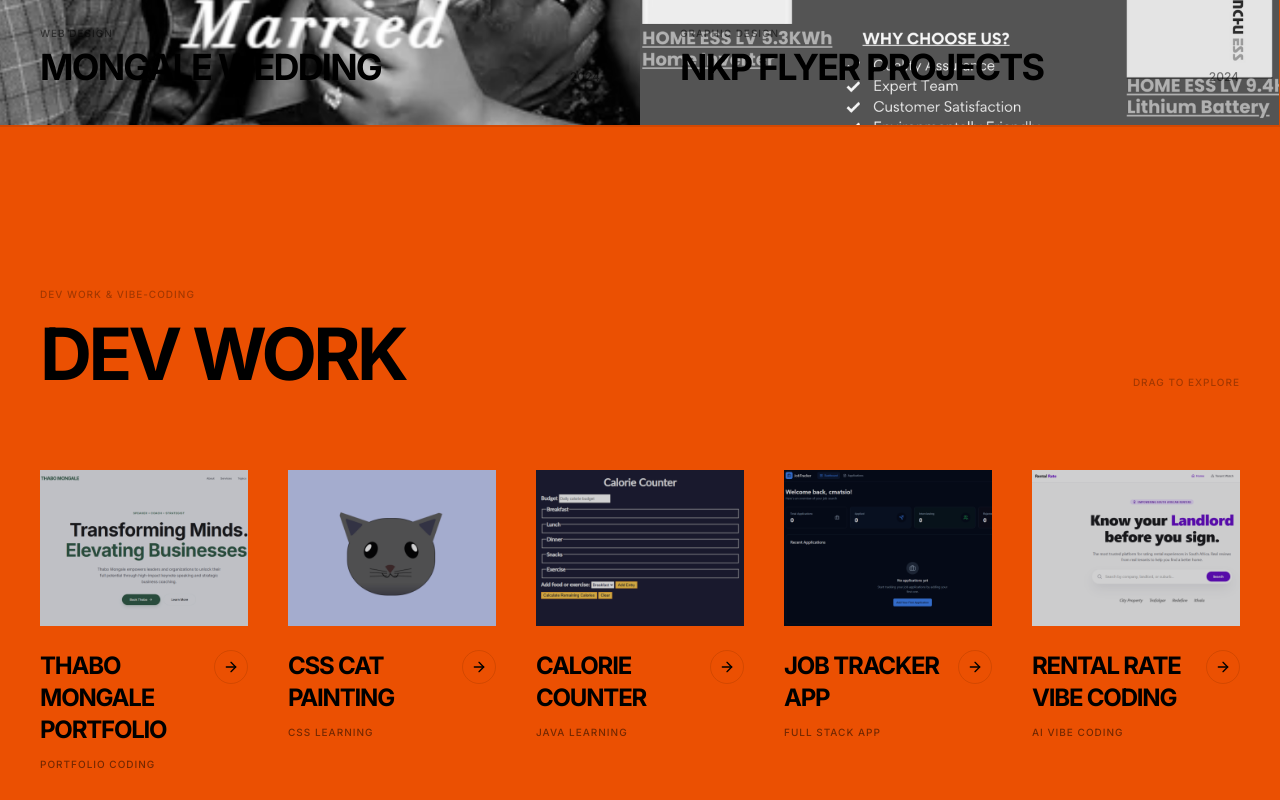
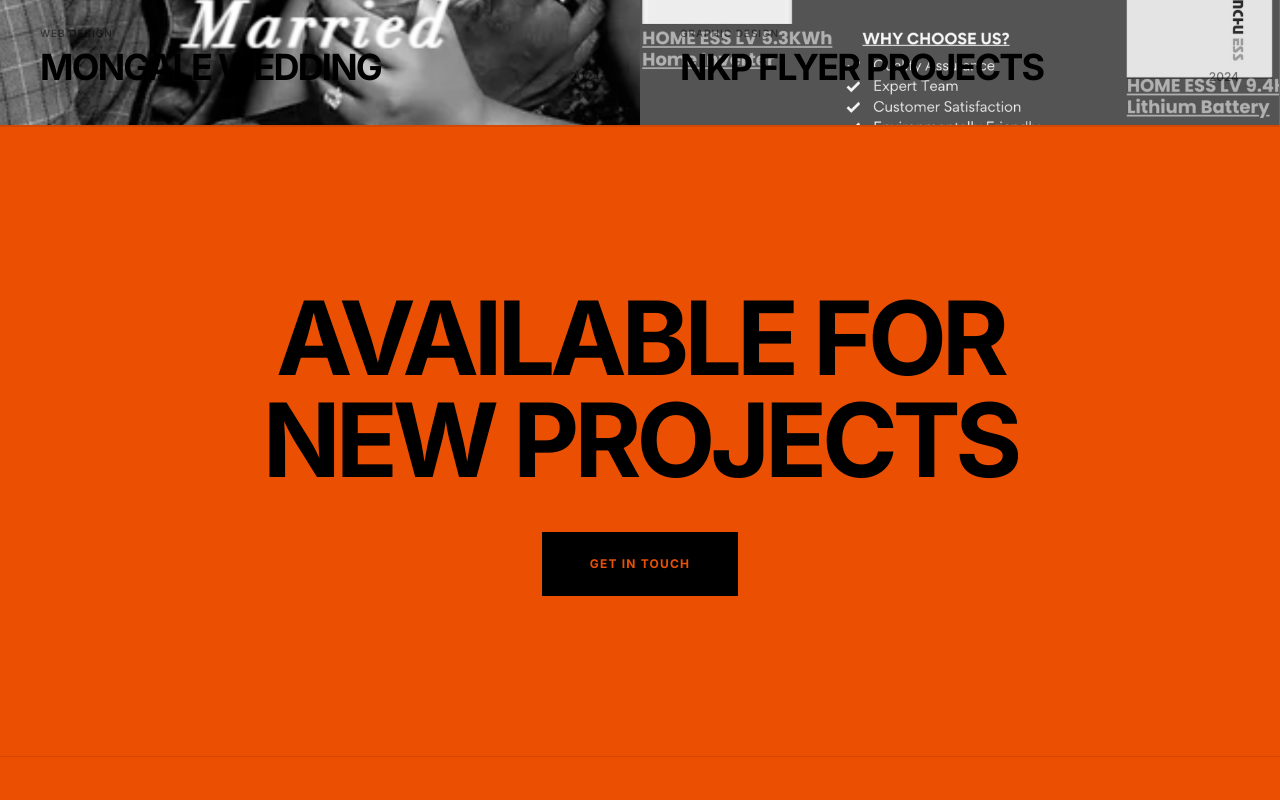
Before and after one commit to NeoM84/neothekreator-portfolio, a React (Vite) app: page / in a window 1280 px wide. Shown: the part 3220-4020 px from the top of the page. Built offline with nearby package versions, Linux system fonts and the light colour scheme.

Commit message:
home file changes

```diff
--- a/src/pages/Home.tsx
+++ b/src/pages/Home.tsx
@@ -4,6 +4,7 @@ import { projects } from '@/src/data';
 import { ProjectCard } from '@/src/components/ProjectCard';
 import { DevWorkSlider } from '@/src/components/DevWorkSlider';
 import { Link } from 'react-router-dom';
+
 
 export const Home = () => {
   return (
@@ -42,7 +43,6 @@ export const Home = () => {
         </div>
       </section>
 
-      {/* Brand / Design Work Grid */}
       <section className="grid grid-cols-1 md:grid-cols-2 border-t border-black/10">
         {projects.map((project, index) => (
           /* @ts-ignore */
@@ -50,10 +50,6 @@ export const Home = () => {
         ))}
       </section>
 
-      {/* Dev Work Slider */}
-      <DevWorkSlider />
-
-      {/* CTA Section */}
       <section className="px-4 md:px-10 py-20 md:py-40 text-center border-t border-black/10">
         <motion.h2
           initial={{ opacity: 0, y: 50 }}
```
